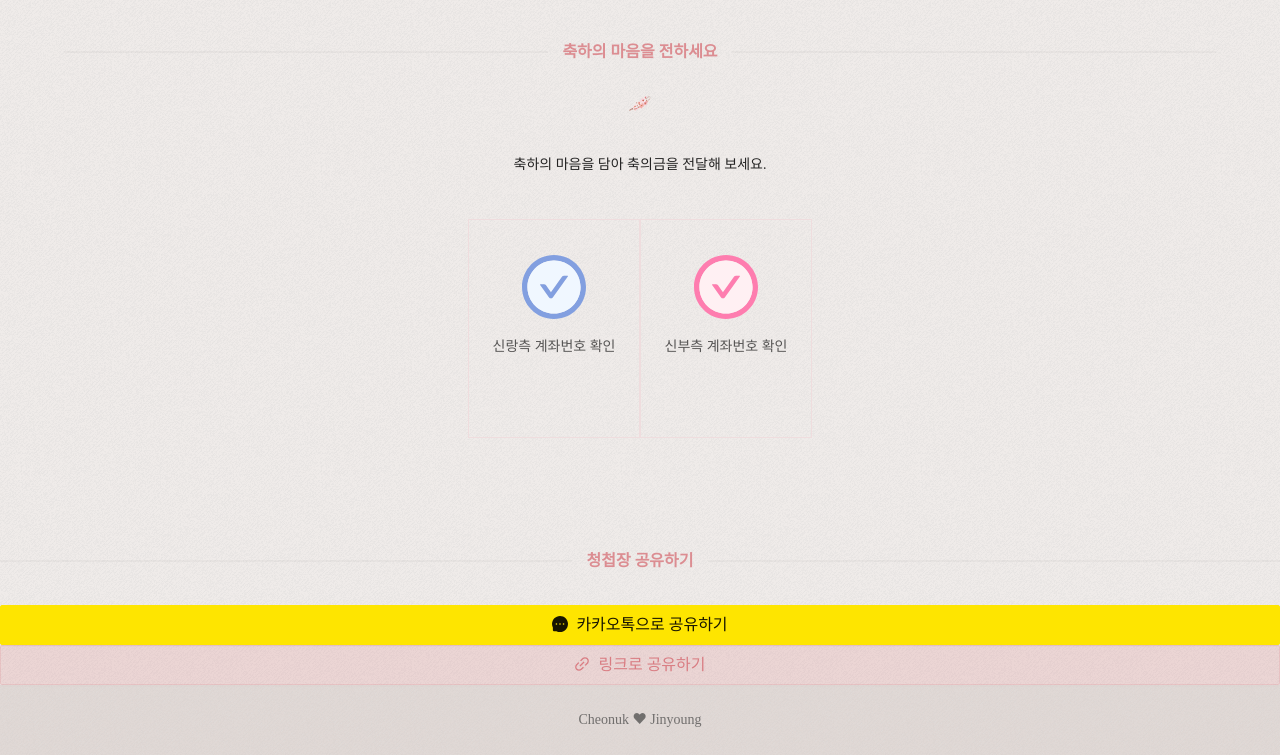
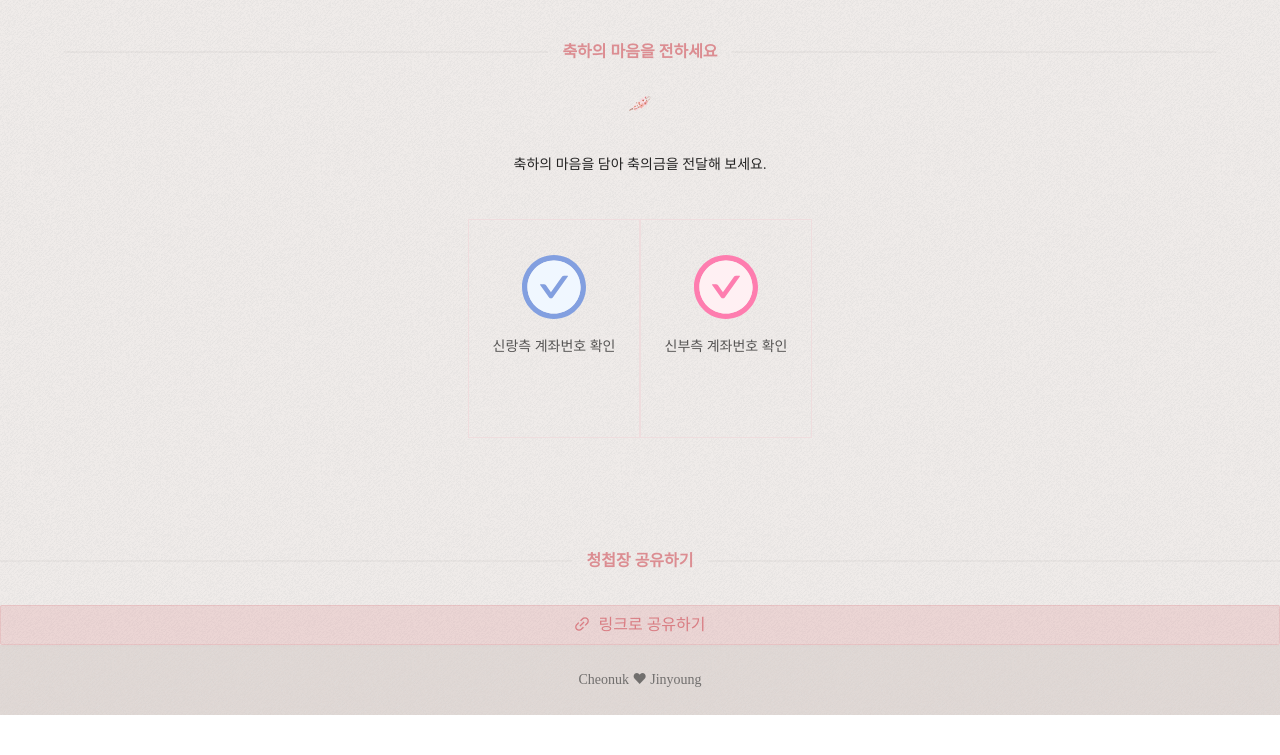
Before and after one commit to guard1000/cu_jy_wed_invitation, a Gatsby site: page / in a window 1280 px wide. Shown: the part 3188-3943 px from the top of the page. After the commit the page ends 3903 px from the top, so only its background shows below. Built offline with nearby package versions, Linux system fonts and the light colour scheme; Gatsby itself is replaced by a stand-in of ours; a web font is replaced by a local one.

Commit message:
250225_4

```diff
--- a/config.js
+++ b/config.js
@@ -1,5 +1,5 @@
-export const WEDDING_INVITATION_URL = "http://localhost:8000/";
-export const KAKAOTALK_API_TOKEN = "83c1c4a073c5eeee2536bb3e3e89ef95";
+export const WEDDING_INVITATION_URL = "https://cu-jy-wed-invitation.netlify.app";
+export const KAKAOTALK_API_TOKEN = "";
 export const KAKAOTALK_SHARE_IMAGE =
   "https://cdn.pixabay.com/photo/2014/11/13/17/04/heart-529607_960_720.jpg";
 
--- a/src/components/share.jsx
+++ b/src/components/share.jsx
@@ -108,15 +108,7 @@ const Share = () => {
       >
         <Title>청첩장 공유하기</Title>
       </Divider>
-      <KakaoTalkShareButton
-        style={{ margin: 0 }}
-        icon={<MessageFilled />}
-        id="sendKakao"
-        size="large"
-        onClick={createKakaoButton}
-      >
-        카카오톡으로 공유하기
-      </KakaoTalkShareButton>
+
       <CopyToClipboard text={WEDDING_INVITATION_URL}>
         <LinkShareButton
           style={{ margin: 0 }}
```
